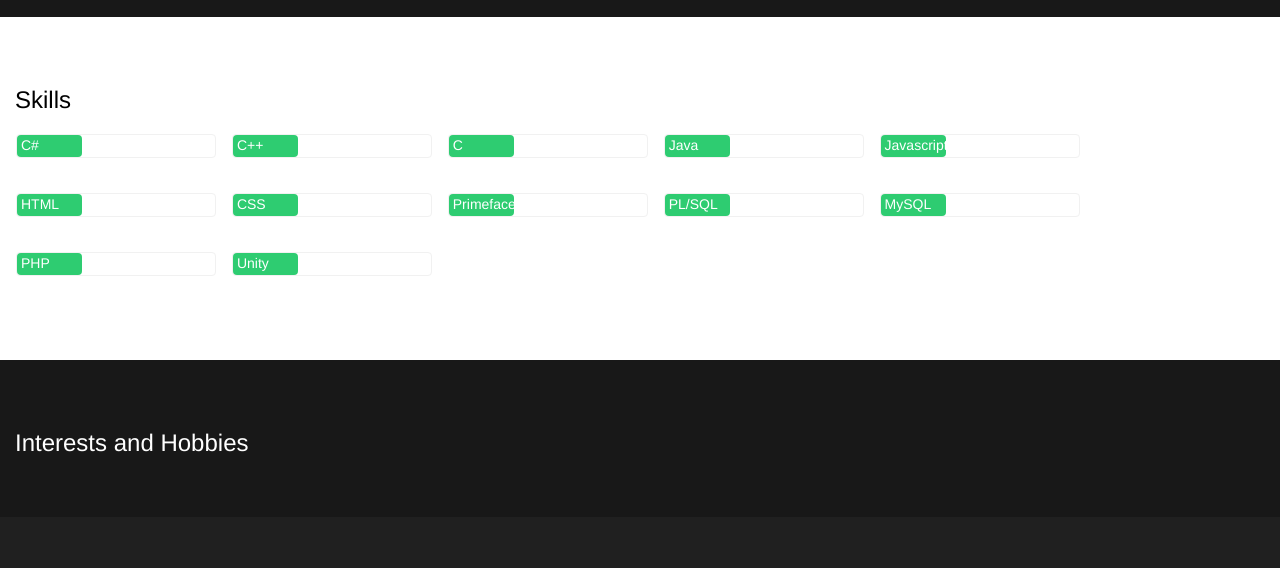
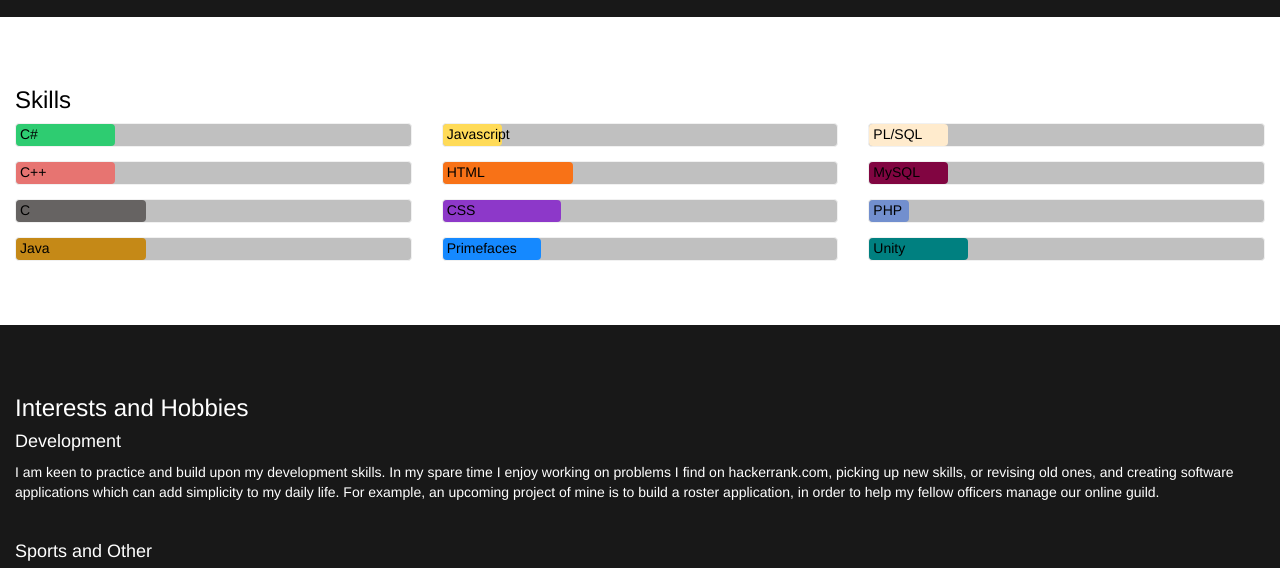
Before and after one commit to dwilson89/dwilson89.github.io, a plain HTML site: page aboutme.html in a window 1280 px wide. Shown: the part 2190-2758 px from the top of the page. Drawn offline with nearby package versions, Linux system fonts and the light colour scheme.

Commit message:
More information
Added in more information in the about me page.

```diff
--- a/aboutme.html
+++ b/aboutme.html
@@ -158,100 +158,99 @@
     <div class="container-fluid bg-3 ">
       <h3>Skills</h3>
 
-      <ul class="list-inline">
-        <li class="list-group-item">
+      <div class="row">
+        <div class="col-sm-4">
           <div class="skillmeter emerald">
-            <span style="width: 33%;">
-              <span>C# Programming<span>
+            <span style="width: 25%;">
+              <span>C#</span>
             </span>
           </div>
-        </li>
 
-        <li class="list-group-item">
-          <div class="skillmeter emerald">
-            <span style="width: 33%;">
-              <span>C++ Programming<span>
+          <div class="skillmeter light-coral">
+            <span style="width: 25%;">
+              <span>C++</span>
             </span>
           </div>
-        </li>
 
-        <li class="list-group-item">
-          <div class="skillmeter emerald">
+          <div class="skillmeter grey">
             <span style="width: 33%;">
-              <span>C Programming<span>
+              <span>C</span>
             </span>
           </div>
-        </li>
-        <li class="list-group-item">
-          <div class="skillmeter emerald">
+
+          <div class="skillmeter cinnamon">
             <span style="width: 33%;">
-              <span>Java Programming<span>
+              <span>Java</span>
             </span>
           </div>
-        </li>
-        <li class="list-group-item">
-          <div class="skillmeter emerald">
-            <span style="width: 33%;">
-              <span>Javascript Programming<span>
+        </div>
+
+        <div class="col-sm-4">
+          <div class="skillmeter mustard">
+            <span style="width: 15%;">
+              <span>Javascript</span>
             </span>
           </div>
-        </li>
-        <li class="list-group-item">
-          <div class="skillmeter emerald">
+
+          <div class="skillmeter pumpkin">
             <span style="width: 33%;">
-              <span>HTML<span>
+              <span>HTML</span>
             </span>
           </div>
-        </li>
-        <li class="list-group-item">
-          <div class="skillmeter emerald">
-            <span style="width: 33%;">
-              <span>CSS<span>
+
+          <div class="skillmeter violet">
+            <span style="width: 30%;">
+              <span>CSS</span>
             </span>
           </div>
-        </li>
-        <li class="list-group-item">
-          <div class="skillmeter emerald">
-            <span style="width: 33%;">
-              <span>Primefaces<span>
+
+          <div class="skillmeter dodger-blue">
+            <span style="width: 25%;">
+              <span>Primefaces</span>
             </span>
           </div>
-        </li>
-        <li class="list-group-item">
-          <div class="skillmeter emerald">
-            <span style="width: 33%;">
-              <span>PL/SQL<span>
+        </div>
+
+        <div class="col-sm-4">
+          <div class="skillmeter blanchedalmond">
+            <span style="width: 20%;">
+              <span>PL/SQL</span>
             </span>
           </div>
-        </li>
-        <li class="list-group-item">
-          <div class="skillmeter emerald">
-            <span style="width: 33%;">
-              <span>MySQL<span>
+
+          <div class="skillmeter maroon">
+            <span style="width: 20%;">
+              <span>MySQL</span>
             </span>
           </div>
-        </li>
-        <li class="list-group-item">
-          <div class="skillmeter emerald">
-            <span style="width: 33%;">
-              <span>PHP<span>
+
+          <div class="skillmeter light-steel-blue">
+            <span style="width: 10%;">
+              <span>PHP</span>
             </span>
           </div>
-        </li>
-        <li class="list-group-item">
-          <div class="skillmeter emerald">
-            <span style="width: 33%;">
-              <span>Unity<span>
+
+          <div class="skillmeter teal">
+            <span style="width: 25%;">
+              <span>Unity</span>
             </span>
           </div>
-        </li>
-      <ul>
+        </div>
+      </div>
     </div>
 
     <div class="container-fluid bg-2 ">
       <h3>Interests and Hobbies</h3>
 
+      <h4>Development</h4>
 
+      <p>I am keen to practice and build upon my development skills. In my spare time I enjoy working on problems I find on hackerrank.com, picking up new skills, or revising old ones, and  creating software applications which can add simplicity to my daily life. For example, an upcoming project of mine is to build a roster application, in order to help my fellow officers manage our online guild.</p>
+
+      <br>
+
+      <h4>Sports and Other</h4>
+
+      <p>I enjoy playing most sports, and have participated in athletics, soccer, football and cricket. However I spent the majority of my time playing club outdoor and indoor soccer. This is a past time I have since given up, but would like to get back into in the near future. I am also an avid science fiction fan and a keen reader, as well as enjoying playing PC and console games with friends and family, these include World of Warcraft, Diablo 3 and Overwatch.</p>
 
     </div>
 
--- a/css/style.css
+++ b/css/style.css
@@ -126,12 +126,13 @@ p a:hover {
 }
 
 .skillmeter {
-	width: 200px;
+	background-color: #C0C0C0;
 	height: 24px;
     position: relative;
     border: 1px solid #f1f1f1;
     border-radius: 4px;
     margin-bottom: 1em;
+    z-index:1;
 }
 
 .skillmeter > span {
@@ -139,19 +140,63 @@ p a:hover {
     height: 100%;
     border-radius: 4px;
     position: relative;
-    overflow: hidden;
+    overflow: visible;
 }
 
 .skillmeter > span > span {
     margin-left: 4px;
-    color: #fff;
+    color: #000000;
+
 }
 
 .emerald > span {
     background-color: #2ecc71;
 }
 
+.grey > span {
+    background-color: #666362;
+}
 
+.light-coral > span {
+	background-color: #E77471;
+}
+
+
+.violet > span {
+	background-color: #8D38C9;
+
+}
+
+.pumpkin > span {
+	background-color: #F87217;
+}
+
+.cinnamon > span {
+	background-color: #C58917;
+}
+
+.mustard > span {
+	background-color: #FFDB58;
+}
+
+.light-steel-blue > span {
+	background-color: #728FCE;
+}
+
+.blanchedalmond > span {
+	background-color: #FFEBCD;
+}
+
+.teal > span {
+	background-color: #008080;
+}
+.dodger-blue > span {
+	background-color: #1589FF;
+}
+
+.maroon > span {
+	background-color: #810541;
+}
 
 li {
     display: list-item;
```
Also changed, not shown: css/style.css.txt (deleted).
